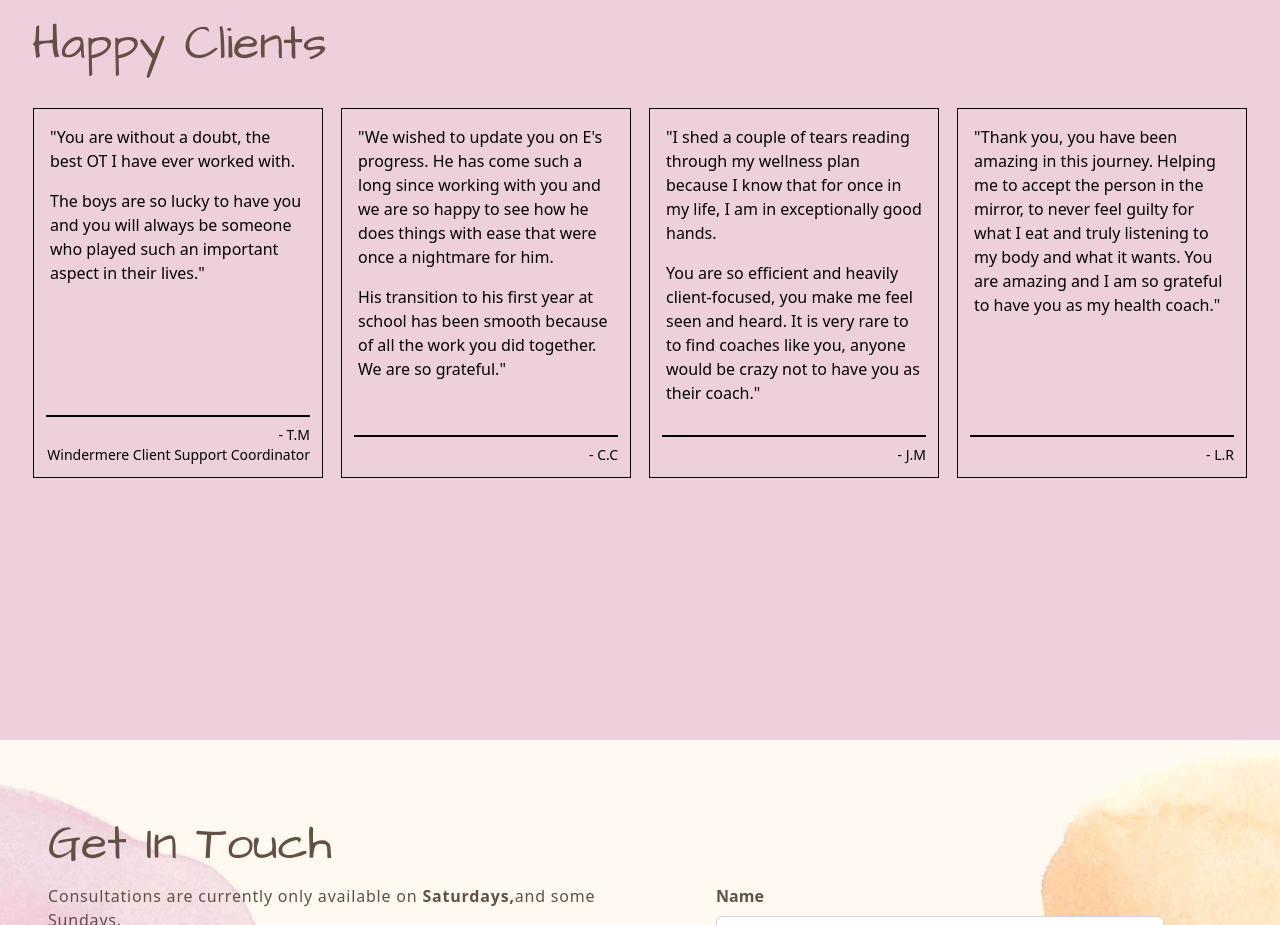
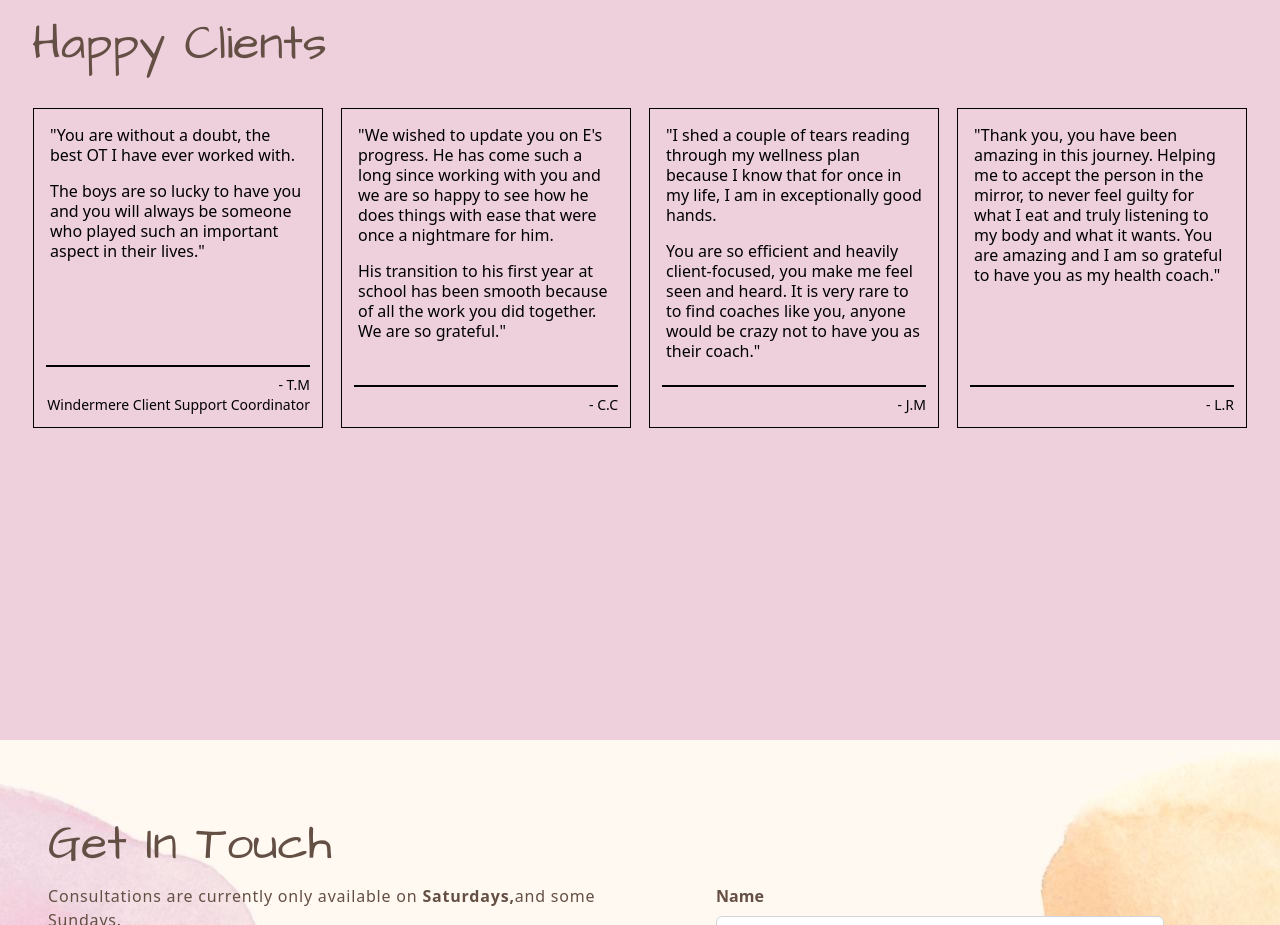
Before and after one commit to r-tom90/OtHealthCoach, a React (Vite) app: page / in a window 1280 px wide. Shown: the part 2460-3385 px from the top of the page. Built offline with nearby package versions, Linux system fonts and the light colour scheme.

Commit message:
testimonial update

```diff
--- a/src/constants/index.ts
+++ b/src/constants/index.ts
@@ -45,21 +45,21 @@ export const testimonials = [
   {
     name: "T.M",
     role: "Windermere Client Support Coordinator",
-    quoteP1: `"You are without a doubt, the best OT I have ever worked with.`,
-    quoteP2: `The boys are so lucky to have you and you will always be someone who played such an important aspect in their lives."`,
+    description: `"You are without a doubt, the best OT I have ever worked with.
+    \n\nThe boys are so lucky to have you and you will always be someone who played such an important aspect in their lives."`,
   },
   {
     name: "C.C",
-    quoteP1: `"We wished to update you on E's progress. He has come such a long since working with you and we are so happy to see how he does things with ease that were once a nightmare for him.`,
-    quoteP2: `His transition to his first year at school has been smooth because of all the work you did together. We are so grateful."`,
+    description: `"We wished to update you on E's progress. He has come such a long since working with you and we are so happy to see how he does things with ease that were once a nightmare for him.
+    \n\nHis transition to his first year at school has been smooth because of all the work you did together. We are so grateful."`,
   },
   {
     name: "J.M",
-    quoteP1: `"I shed a couple of tears reading through my wellness plan because I know that for once in my life, I am in exceptionally good hands.`,
-    quoteP2: `You are so efficient and heavily client-focused, you make me feel seen and heard. It is very rare to to find coaches like you, anyone would be crazy not to have you as their coach."`,
+    description: `"I shed a couple of tears reading through my wellness plan because I know that for once in my life, I am in exceptionally good hands.
+    \n\nYou are so efficient and heavily client-focused, you make me feel seen and heard. It is very rare to to find coaches like you, anyone would be crazy not to have you as their coach."`,
   },
   {
     name: "L.R",
-    quoteP1: `"Thank you, you have been amazing in this journey. Helping me to accept the person in the mirror, to never feel guilty for what I eat and truly listening to my body and what it wants. You are amazing and I am so grateful to have you as my health coach."`,
+    description: `"Thank you, you have been amazing in this journey. Helping me to accept the person in the mirror, to never feel guilty for what I eat and truly listening to my body and what it wants. You are amazing and I am so grateful to have you as my health coach."`,
   },
 ];
--- a/src/pages/home/Testimonials.tsx
+++ b/src/pages/home/Testimonials.tsx
@@ -5,8 +5,7 @@ import { testimonials } from "../../constants";
 
 interface Props {
   testimonial?: {
-    quoteP1?: string;
-    quoteP2?: string;
+    description?: string;
     name?: string;
     role?: string;
   };
@@ -14,12 +13,14 @@ interface Props {
 
 const TestimonialCard = ({ testimonial }: Props) => {
   return (
-    <div className="border p-3 text-black border-black w-[264px] xs:w-[290px] h-[370px] text-base flex flex-col justify-between mx-3 xs:mx-7 xm:mx-14 md:mx-0 font-light">
+    <div className="border p-3 text-black border-black w-[270px] xs:w-[290px] h-[320px] text-base flex flex-col justify-between mx-auto font-light">
       <div className="flex flex-col mx-1 mt-1">
-        <p className="">{testimonial?.quoteP1}</p>
-        <p className="mt-4">{testimonial?.quoteP2}</p>
+        {testimonial?.description?.split("\n\n").map((paragraph, index) => (
+          <p key={index} className="mb-4 leading-tight">
+            {paragraph}
+          </p>
+        ))}
       </div>
-      {/* <div className="border-t-2 border-black my-4 mx-2" /> */}
       <div className="border-t-2 border-black">
         <p className="mt-2 text-right text-sm">- {testimonial?.name}</p>
         <p className="text-right text-sm">{testimonial?.role}</p>
```
